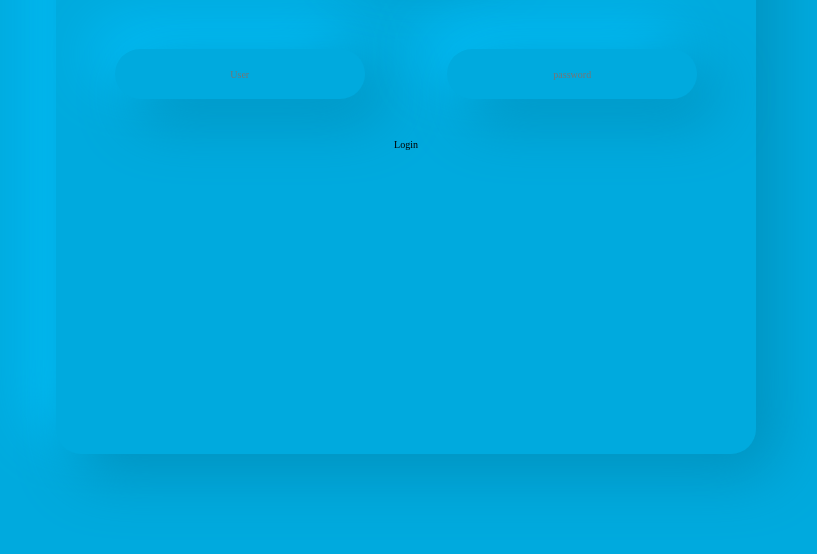
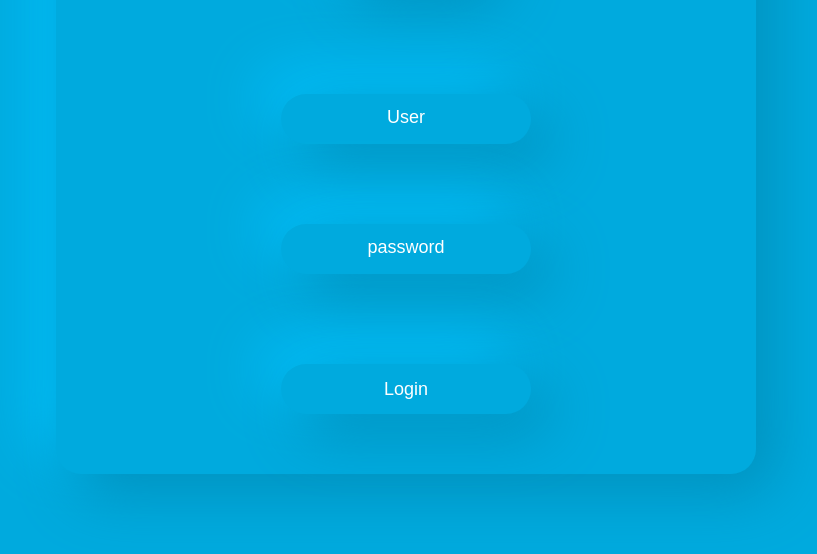
Before and after one commit to lovecode118/neumophism, a plain HTML site: page index.html in a window 1280 px wide. Shown: the part 246-800 px from the top of the page, without its empty margins (234-1051 px from the left). Drawn offline with Linux system fonts and the light colour scheme.

Commit message:
firstadd

```diff
--- a/style.css
+++ b/style.css
@@ -7,7 +7,7 @@
 }
 *{
     padding: 0;
-    margin: 0;
+    margin: 10px;
     box-sizing: border-box;
 }
 *::before,*::after {
@@ -120,7 +120,6 @@ input{
     text-align: center;
 }
 .Twitter__Logo{
-    text-align: center;
     padding-top: 50px;
 }
 .Twitter__Loginform{
@@ -129,5 +128,19 @@ input{
     text-align: center;
 }
 .Twitter__Loginbutton{
-
+    width: 250px;
+    height: 50px;
+    margin: 40px;
+    border-radius: 50px;
+    background: var(--main-bg-color);
+    box-shadow:  20px 20px 60px var(--main-dr-color),
+    -20px -20px 60px var(--second-dr-color);
+    font-family: 'Poppins', sans-serif;
+    font-size: var(--main-font-size);
+    color: var(--main-text-color);
 }
+input::placeholder{
+    font-family: 'Poppins', sans-serif;
+    font-size: var(--main-font-size);
+    color: var(--main-text-color);
+}
```
